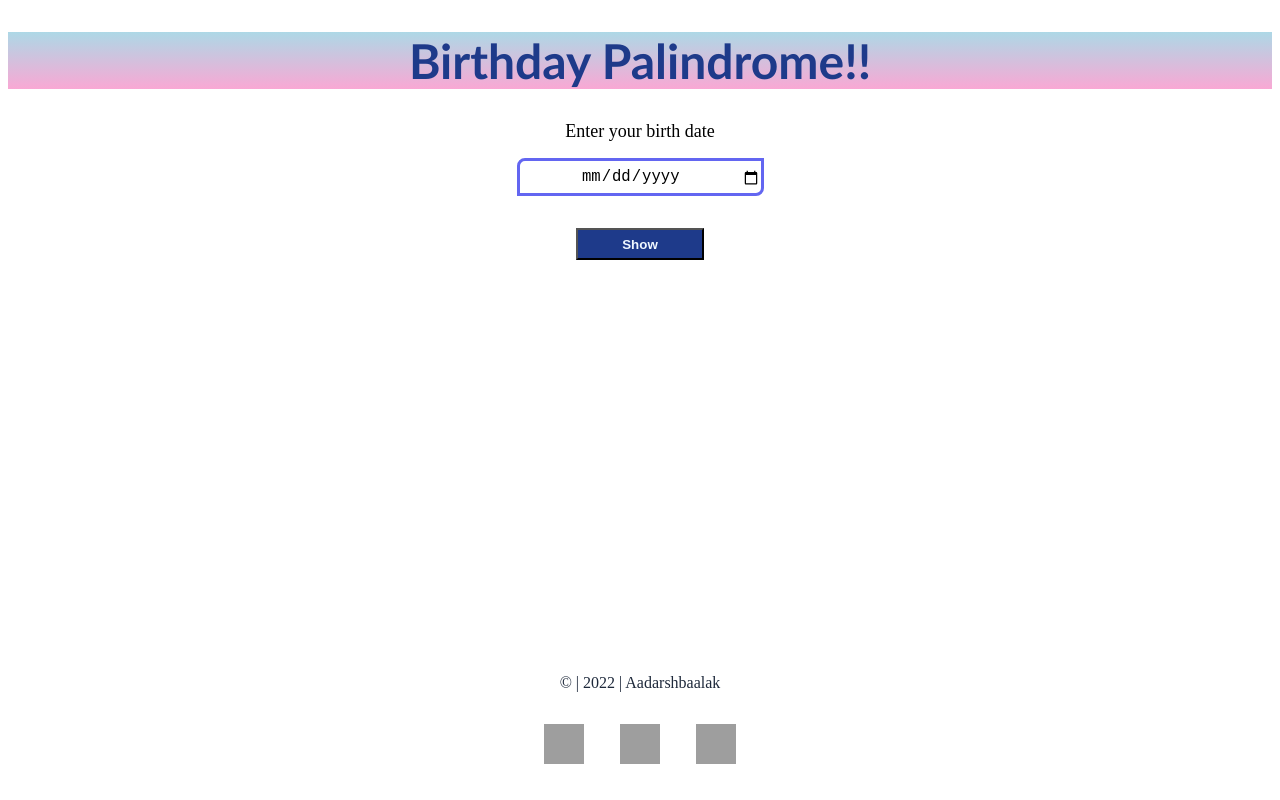
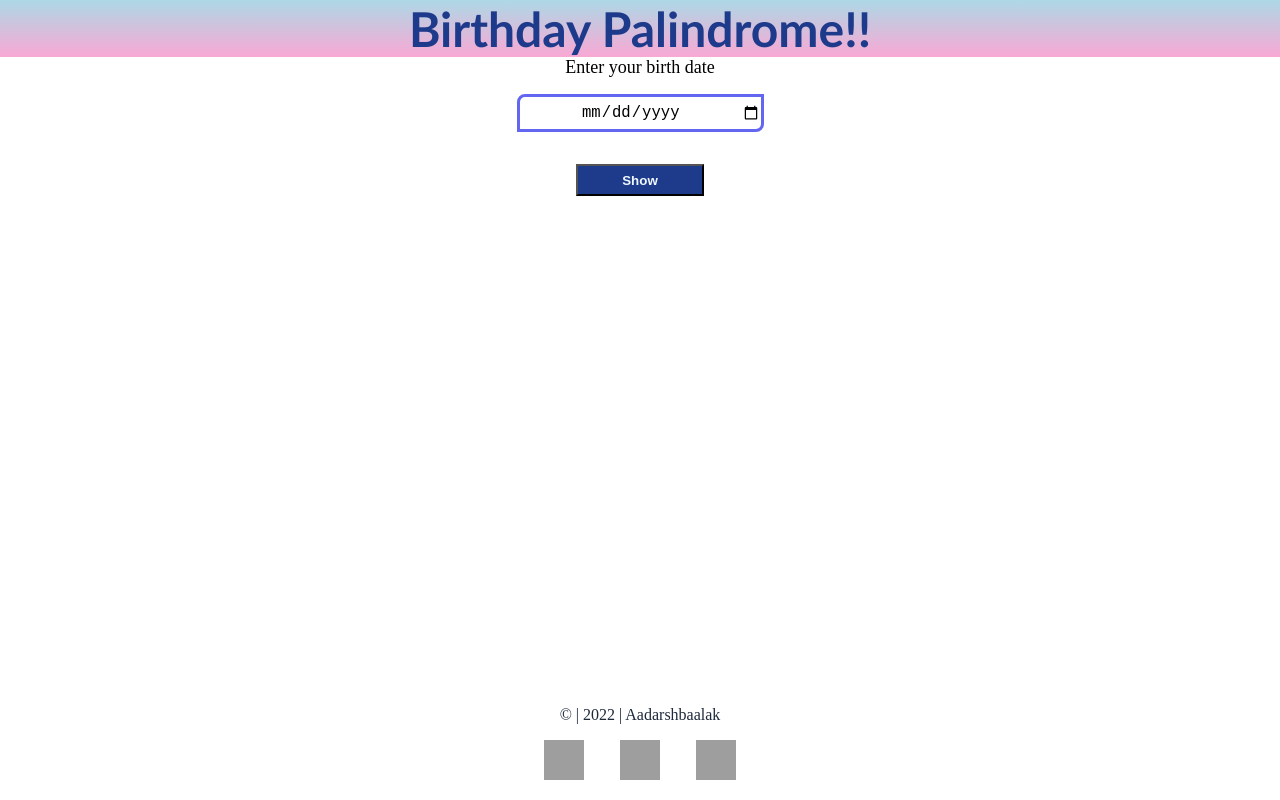
Before and after one commit to Aadarshhardiya/Birthday_Palindrome-mark13, a plain HTML site: page index.html in a window 1280 px wide. Drawn offline with Linux system fonts and the light colour scheme; grey boxes are pictures that could not be loaded.

Commit message:
update-css

```diff
--- a/style.css
+++ b/style.css
@@ -1,5 +1,5 @@
 * {
-    margin:
+    margin: 0%;
 }
 
 body {
@@ -55,7 +55,6 @@ label {
 }
 
 footer {
-    text-align: center;
     position: absolute;
     bottom: 0%;
     left: 0%;
```
